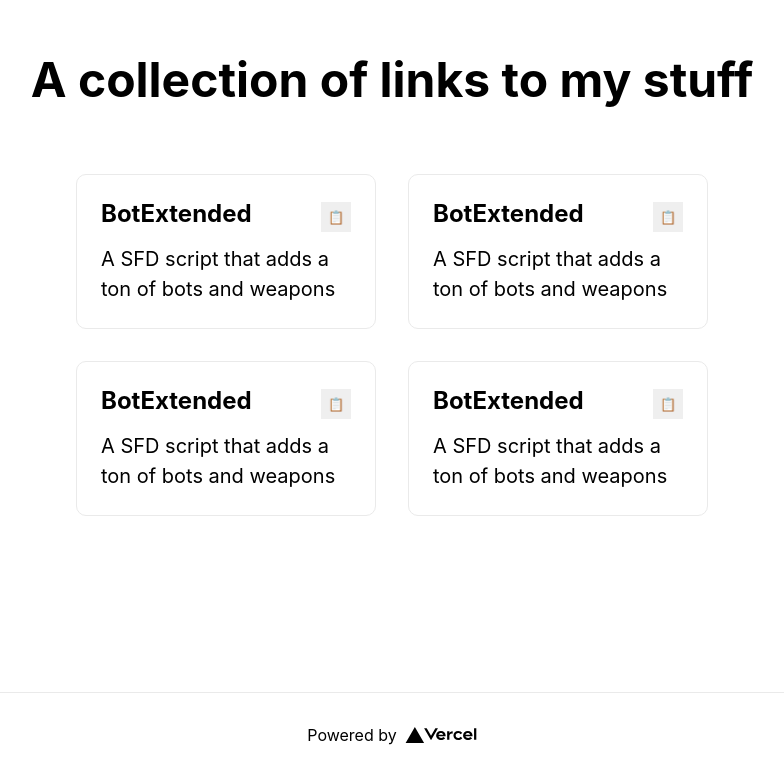
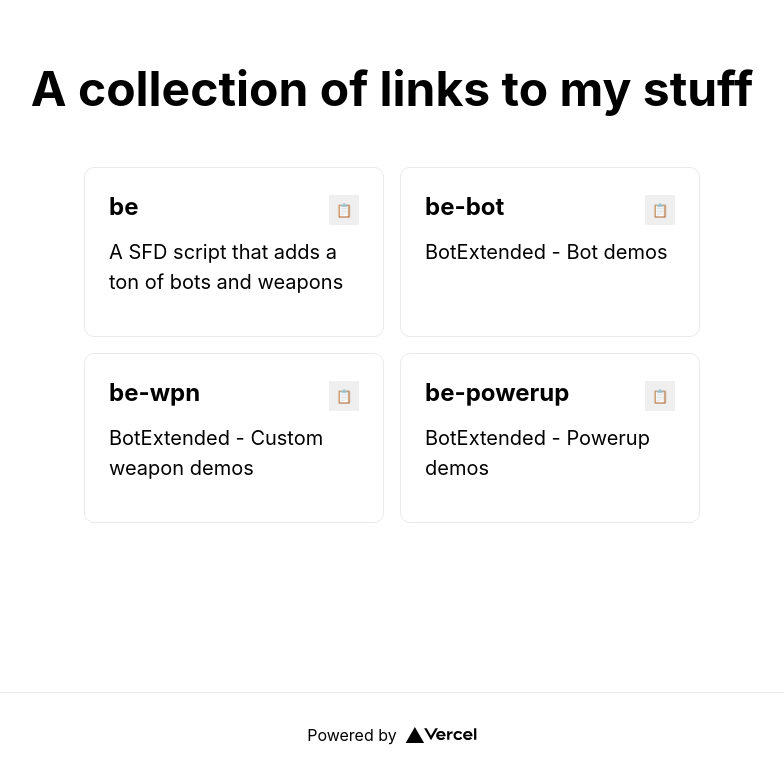
Before and after one commit to NearHuscarl/links, a Next.js app: page / in a window 1280 px wide. Shown: the part 108-885 px from the top of the page, without its empty margins (248-1032 px from the left). Built offline with nearby package versions, Linux system fonts and the light colour scheme.

Commit message:
add be demo links

```diff
--- a/next.config.js
+++ b/next.config.js
@@ -1,15 +1,16 @@
 /** @type {import('next').NextConfig} */
+
+const directs = require("./pages/direct.json");
+
 const nextConfig = {
   reactStrictMode: true,
   async redirects() {
-    return [
-      {
-        source: "/botextended",
-        destination: "https://github.com/nearhuscarl/botextended",
-        permanent: true,
-        basePath: false,
-      },
-    ];
+    return directs.map((des) => ({
+      source: "/" + des.name,
+      destination: des.link,
+      permanent: true,
+      basePath: false,
+    }));
   },
 };
 
--- a/pages/botextended.tsx
+++ /dev/null
@@ -1,3 +0,0 @@
-export default function Page() {
-  return null;
-}
--- /dev/null
+++ b/pages/direct.json
@@ -0,0 +1,22 @@
+[
+  {
+    "name": "be",
+    "link": "https://github.com/nearhuscarl/botextended",
+    "desc": "A SFD script that adds a ton of bots and weapons"
+  },
+  {
+    "name": "be-bot",
+    "link": "https://www.youtube.com/watch?v=BuafVqIVGp0&list=PLNgAmHQnqv_mDr3G3yN4ahVNeBA-578UD",
+    "desc": "BotExtended - Bot demos"
+  },
+  {
+    "name": "be-wpn",
+    "link": "https://www.youtube.com/watch?v=8id_mqD-9EI&list=PLNgAmHQnqv_neDehA2uAENMws0WBDx18k",
+    "desc": "BotExtended - Custom weapon demos"
+  },
+  {
+    "name": "be-powerup",
+    "link": "https://www.youtube.com/watch?v=T2NpStBZopU&list=PLNgAmHQnqv_m_OphnuEWAXsZjp1mvrEul",
+    "desc": "BotExtended - Powerup demos"
+  }
+]
--- a/pages/index.tsx
+++ b/pages/index.tsx
@@ -3,6 +3,7 @@ import Head from "next/head";
 import Image from "next/image";
 import Link from "next/link";
 import styles from "../styles/Home.module.css";
+import directs from "./direct.json";
 
 type LinkCardProps = {
   name: string;
@@ -46,22 +47,9 @@ const Home: NextPage = () => {
         <h1 className={styles.title}>A collection of links to my stuff</h1>
 
         <div className={styles.grid}>
-          <LinkCard
-            name="BotExtended"
-            description="A SFD script that adds a ton of bots and weapons"
-          />
-          <LinkCard
-            name="BotExtended"
-            description="A SFD script that adds a ton of bots and weapons"
-          />
-          <LinkCard
-            name="BotExtended"
-            description="A SFD script that adds a ton of bots and weapons"
-          />
-          <LinkCard
-            name="BotExtended"
-            description="A SFD script that adds a ton of bots and weapons"
-          />
+          {directs.map((d) => (
+            <LinkCard name={d.name} description={d.desc} />
+          ))}
         </div>
       </main>
 
--- a/styles/Home.module.css
+++ b/styles/Home.module.css
@@ -63,10 +63,11 @@
   justify-content: center;
   flex-wrap: wrap;
   max-width: 800px;
+  align-content: flex-start;
+  gap: 16px;
 }
 
 .card {
-  margin: 1rem;
   padding: 1.5rem;
   text-align: left;
   color: inherit;
@@ -74,7 +75,8 @@
   border: 1px solid #eaeaea;
   border-radius: 10px;
   transition: color 0.15s ease, border-color 0.15s ease;
-  max-width: 300px;
+  height: 170px;
+  width: 300px;
 }
 
 .card:hover,
```
